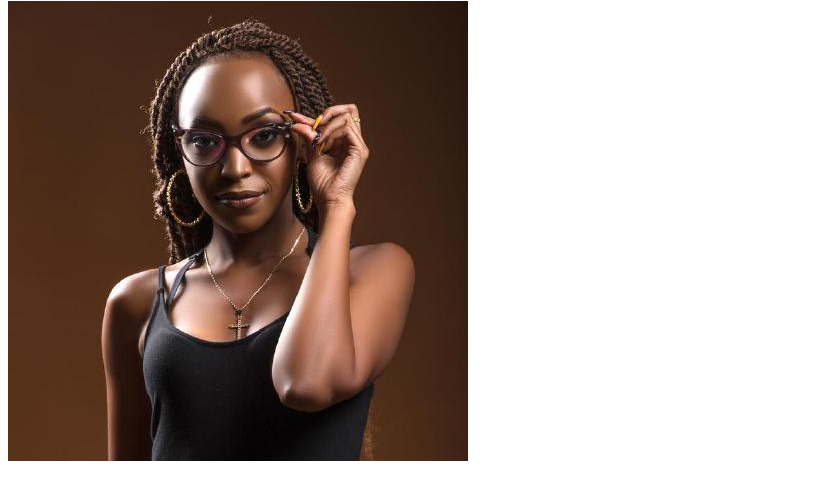
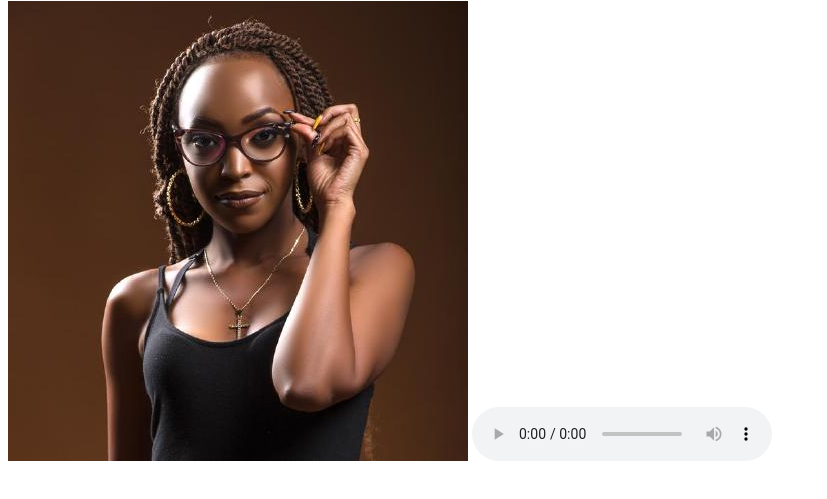
Before and after one commit to Skylar-Lorena/web-fundamentals, a plain HTML site: page profile.html in a window 1280 px wide. Shown: the part 79-578 px from the top of the page, without its empty margins (0-827 px from the left). Drawn offline with Linux system fonts and the light colour scheme.

Commit message:
add section for listening to music

```diff
--- a/profile.html
+++ b/profile.html
@@ -8,6 +8,8 @@
 <body>
     <h1>Profile- Lorenah M.</h1>
     <img src="/images/profile.jpeg" alt="profile picture">
+    <audio src="/audios/Skylar  Lorena FT WIS3 - STATIC (Official Audio).mp3" controls loop>Listen to one of my original compositions here!
+    </audio>
 
 </body>
 </html>
```
